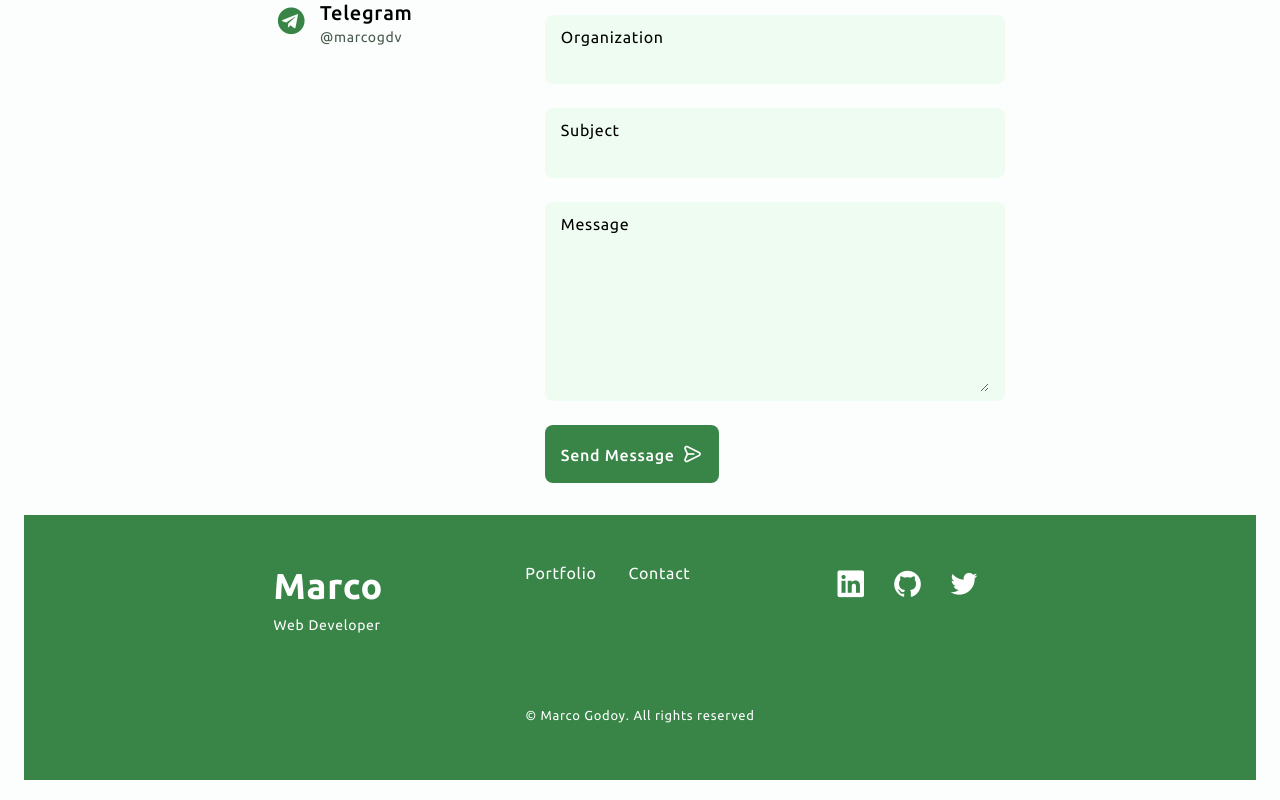
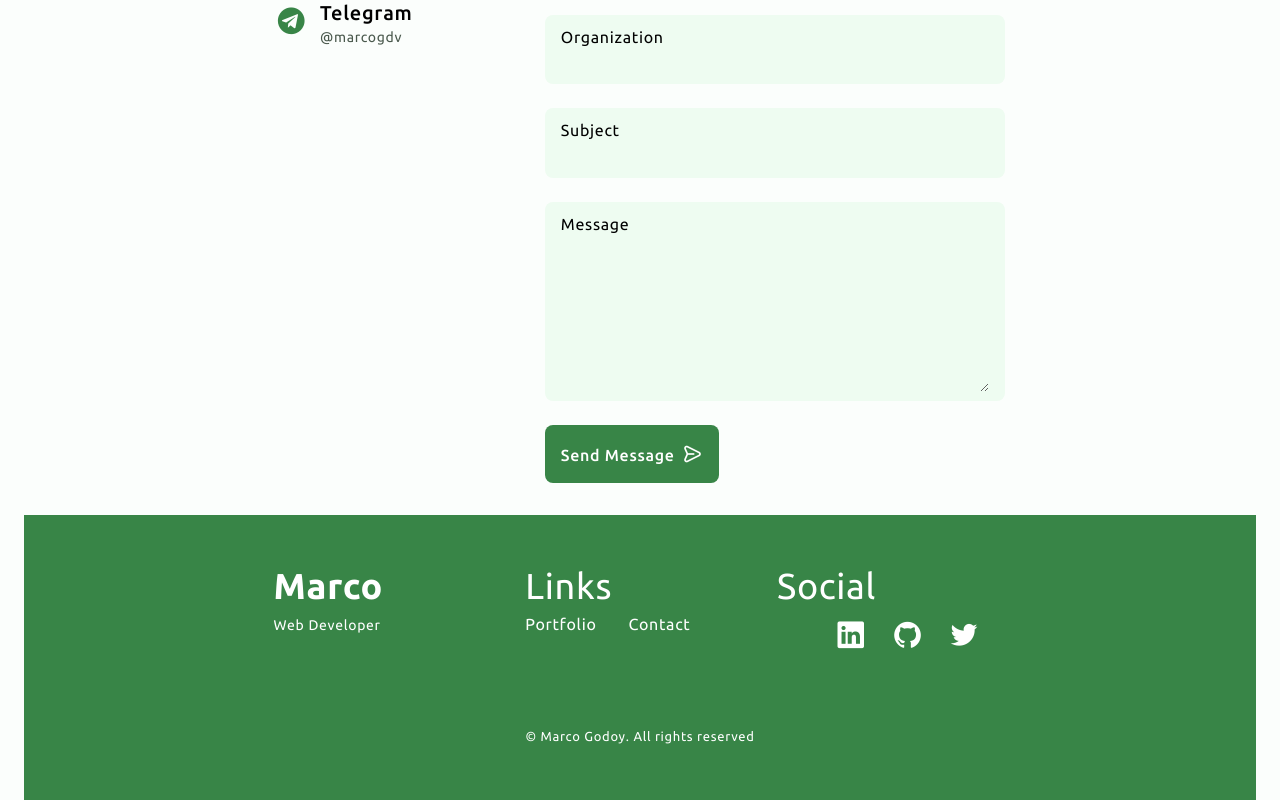
Before and after one commit to MarcogodoyV/marcogodoyportfolio, a React (Create React App) app in the folder client/: page / in a window 1280 px wide. Shown: the part 3188-3988 px from the top of the page. Built offline with nearby package versions, Linux system fonts and the light colour scheme; the HTML template or start-up script is replaced by a standard one.

Commit message:
Added footer titles

```diff
--- a/client/src/components/footer.js
+++ b/client/src/components/footer.js
@@ -7,6 +7,8 @@ const Footer = () => {
                         <h1 className="footer__title">Marco</h1>
                         <span className="footer__subtitle">Web Developer</span>
                     </div>
+                    <div>
+                    <p className="footer__title">Links</p>
                     <ul className="footer__links">
                         <li>
                             <a href="#portfolio" className="footer__link">Portfolio</a>
@@ -15,6 +17,9 @@ const Footer = () => {
                             <a href="#contact" className="footer__link">Contact</a>
                         </li>
                     </ul>
+                    </div>
+                    <div>
+                        <p className="footer__title">Social</p>
                         <div className="footer__socials">
                             <a href="https://www.linkedin.com/in/marcogdv/" aria-label="Link to my LinkedIn profile" target="_blank" rel="noreferrer" className="footer__social">
                                 <i className="uil uil-linkedin"></i>
@@ -27,6 +32,7 @@ const Footer = () => {
                             </a>
                         </div>
                     </div>
+                </div>
                 <p className="footer__copy">&#169; Marco Godoy. All rights reserved</p>
             </div>
         </footer>
```
Lines whose indentation alone changed are shown as unchanged.
